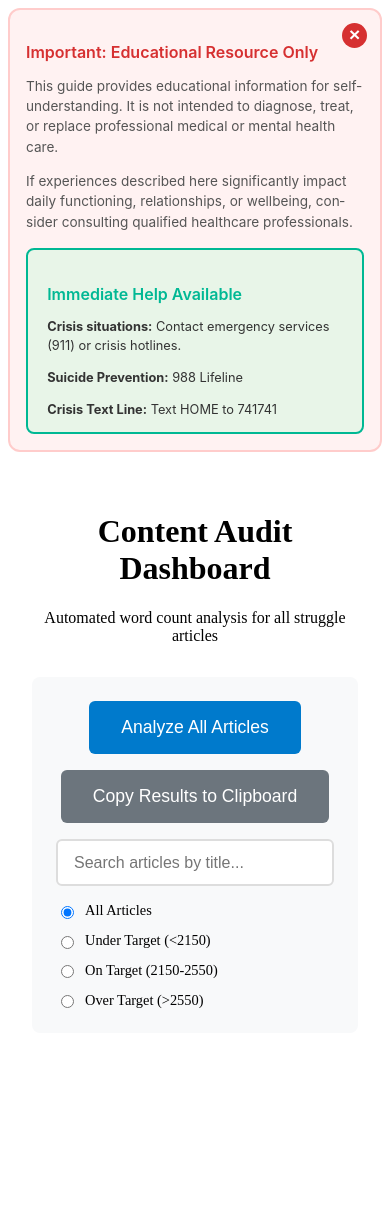
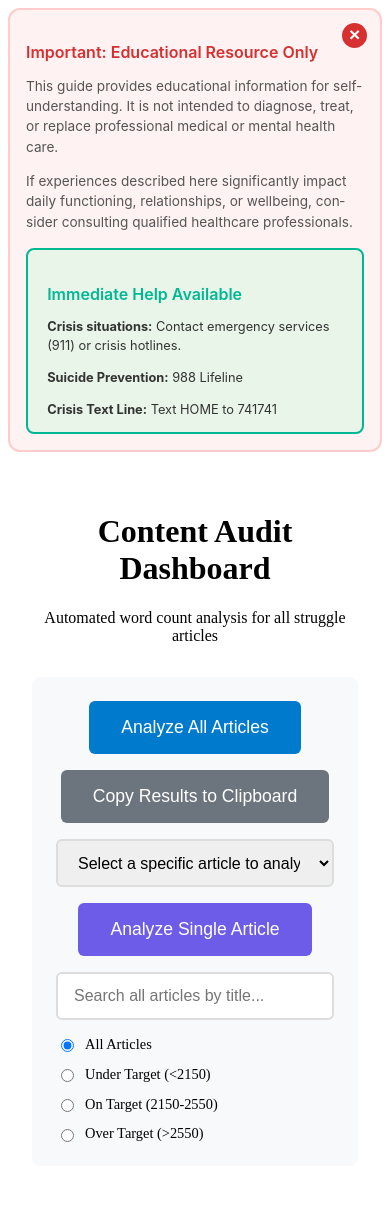
Before and after one commit to neurodivergent-survival-guide/neurodivergent-survival-guide, a Jekyll site: the page built from admin/content-audit.html, in a window 390 px wide. Built offline with Jekyll 4.4.1, drawn with Linux system fonts in a browser that asks for light colours; before the commit the page ends 1097 px from its top, so only the background shows below that.

Commit message:
Update content-audit.html

```diff
--- a/admin/content-audit.html
+++ b/admin/content-audit.html
@@ -50,6 +50,15 @@ permalink: /content-audit/
     background: #005999;
 }
 
+.single-analyze-btn {
+    background: #6c5ce7;
+    color: white;
+}
+
+.single-analyze-btn:hover {
+    background: #5a4fcf;
+}
+
 .copy-btn {
     background: #28a745;
     color: white;
@@ -72,7 +81,15 @@ permalink: /content-audit/
     width: 300px;
 }
 
-.search-box:focus {
+.article-select {
+    padding: 0.8rem 1rem;
+    border: 2px solid #ddd;
+    border-radius: 6px;
+    font-size: 1rem;
+    width: 400px;
+}
+
+.search-box:focus, .article-select:focus {
     outline: none;
     border-color: #007acc;
 }
@@ -215,17 +232,13 @@ th {
 .stat-number.target { color: #2e7d32; }
 .stat-number.high { color: #f57c00; }
 
-.hidden-row {
-    display: none !important;
-}
-
 @media (max-width: 768px) {
     .control-row {
         flex-direction: column;
         gap: 1rem;
     }
 
-    .search-box {
+    .search-box, .article-select {
         width: 100%;
         max-width: 300px;
     }
@@ -258,7 +271,14 @@ th {
         </div>
 
         <div class="control-row">
-            <input type="text" class="search-box" id="search-box" placeholder="Search articles by title..." oninput="filterResults()">
+            <select id="article-select" class="article-select">
+                <option value="">Select a specific article to analyze...</option>
+            </select>
+            <button class="analyze-btn single-analyze-btn" onclick="analyzeSingleArticle()">Analyze Single Article</button>
+        </div>
+
+        <div class="control-row">
+            <input type="text" class="search-box" id="search-box" placeholder="Search all articles by title..." oninput="filterResults()">
         </div>
 
         <div class="filter-controls">
@@ -363,6 +381,75 @@ function populateArticleDropdown() {
         option.dataset.condition = article.condition;
         select.appendChild(option);
     });
+}
+
+async function analyzeSingleArticle() {
+    const select = document.getElementById('article-select');
+    const selectedOption = select.options[select.selectedIndex];
+
+    if (!selectedOption.value) {
+        alert('Please select an article to analyze');
+        return;
+    }
+
+    const article = {
+        title: selectedOption.dataset.title,
+        url: selectedOption.value,
+        condition: selectedOption.dataset.condition
+    };
+
+    try {
+        const response = await fetch(article.url);
+        const html = await response.text();
+        const parser = new DOMParser();
+        const doc = parser.parseFromString(html, 'text/html');
+
+        const sections = {
+            what: countSectionWords(doc, '.what-section'),
+            why: countSectionWords(doc, '.why-section'),
+            nextFive: countSectionWords(doc, '.immediate-help'),
+            longTerm: countSectionWords(doc, '.long-term'),
+            medical: countSectionWords(doc, '.medical-section'),
+            validation: countSectionWords(doc, '.validation-section')
+        };
+
+        const totalWords = Object.values(sections).reduce((a, b) => a + b, 0);
+        const onTarget = totalWords >= 2150 && totalWords <= 2550;
+
+        let clipboardText = `SINGLE ARTICLE ANALYSIS: ${article.title}\n`;
+        clipboardText += `Condition: ${article.condition.toUpperCase()}\n`;
+        clipboardText += `Total Words: ${totalWords} ${onTarget ? '✓ ON TARGET' : totalWords < 2150 ? '✗ UNDER TARGET' : '⚠ OVER TARGET'}\n\n`;
+
+        clipboardText += `SECTION BREAKDOWN:\n`;
+        clipboardText += `What This Feels Like: ${sections.what} words ${sections.what >= 300 && sections.what <= 400 ? '✓' : sections.what < 300 ? '(need +' + (300 - sections.what) + ')' : '(over by ' + (sections.what - 400) + ')'}\n`;
+        clipboardText += `Why This Happens: ${sections.why} words ${sections.why >= 380 && sections.why <= 420 ? '✓' : sections.why < 380 ? '(need +' + (380 - sections.why) + ')' : '(over by ' + (sections.why - 420) + ')'}\n`;
+        clipboardText += `Next 5 Minutes: ${sections.nextFive} words ${sections.nextFive >= 300 && sections.nextFive <= 500 ? '✓' : sections.nextFive < 300 ? '(need +' + (300 - sections.nextFive) + ')' : '(over by ' + (sections.nextFive - 500) + ')'}\n`;
+        clipboardText += `Long-term Solutions: ${sections.longTerm} words ${sections.longTerm >= 500 && sections.longTerm <= 600 ? '✓' : sections.longTerm < 500 ? '(need +' + (500 - sections.longTerm) + ')' : '(over by ' + (sections.longTerm - 600) + ')'}\n`;
+        clipboardText += `Medical Intervention: ${sections.medical} words ${sections.medical >= 200 && sections.medical <= 300 ? '✓' : sections.medical < 200 ? '(need +' + (200 - sections.medical) + ')' : '(over by ' + (sections.medical - 300) + ')'}\n`;
+        clipboardText += `Validation: ${sections.validation} words ${sections.validation >= 350 && sections.validation <= 450 ? '✓' : sections.validation < 350 ? '(need +' + (350 - sections.validation) + ')' : '(over by ' + (sections.validation - 450) + ')'}\n\n`;
+
+        clipboardText += `TARGET RANGES:\n`;
+        clipboardText += `What This Feels Like: 300-400 words\n`;
+        clipboardText += `Why This Happens: ~400 words\n`;
+        clipboardText += `Next 5 Minutes: 300-500 words\n`;
+        clipboardText += `Long-term Solutions: ~550 words\n`;
+        clipboardText += `Medical Intervention: 200-300 words\n`;
+        clipboardText += `Validation: ~400 words\n`;
+
+        await navigator.clipboard.writeText(clipboardText);
+
+        const feedback = document.getElementById('copy-feedback');
+        feedback.textContent = `✓ ${article.title} analysis copied to clipboard!`;
+        feedback.style.display = 'block';
+        setTimeout(() => {
+            feedback.style.display = 'none';
+            feedback.textContent = '✓ Results copied to clipboard!';
+        }, 3000);
+
+    } catch (error) {
+        console.error(`Error analyzing ${article.title}:`, error);
+        alert(`Error analyzing article: ${error.message}`);
+    }
 }
 
 async function analyzeAllArticles() {
@@ -738,7 +723,6 @@ function updateSummaryStats(results) {
     document.getElementById('under-target').textContent = underTarget;
     document.getElementById('over-target').textContent = overTarget;
 
-    // Color-code the summary numbers
     document.getElementById('on-target').className = 'stat-number target';
     document.getElementById('under-target').className = underTarget > 0 ? 'stat-number low' : 'stat-number';
     document.getElementById('over-target').className = overTarget > 0 ? 'stat-number high' : 'stat-number';
```
Also changed, not shown: other parts of admin/content-audit.html (+2 -106 lines).
